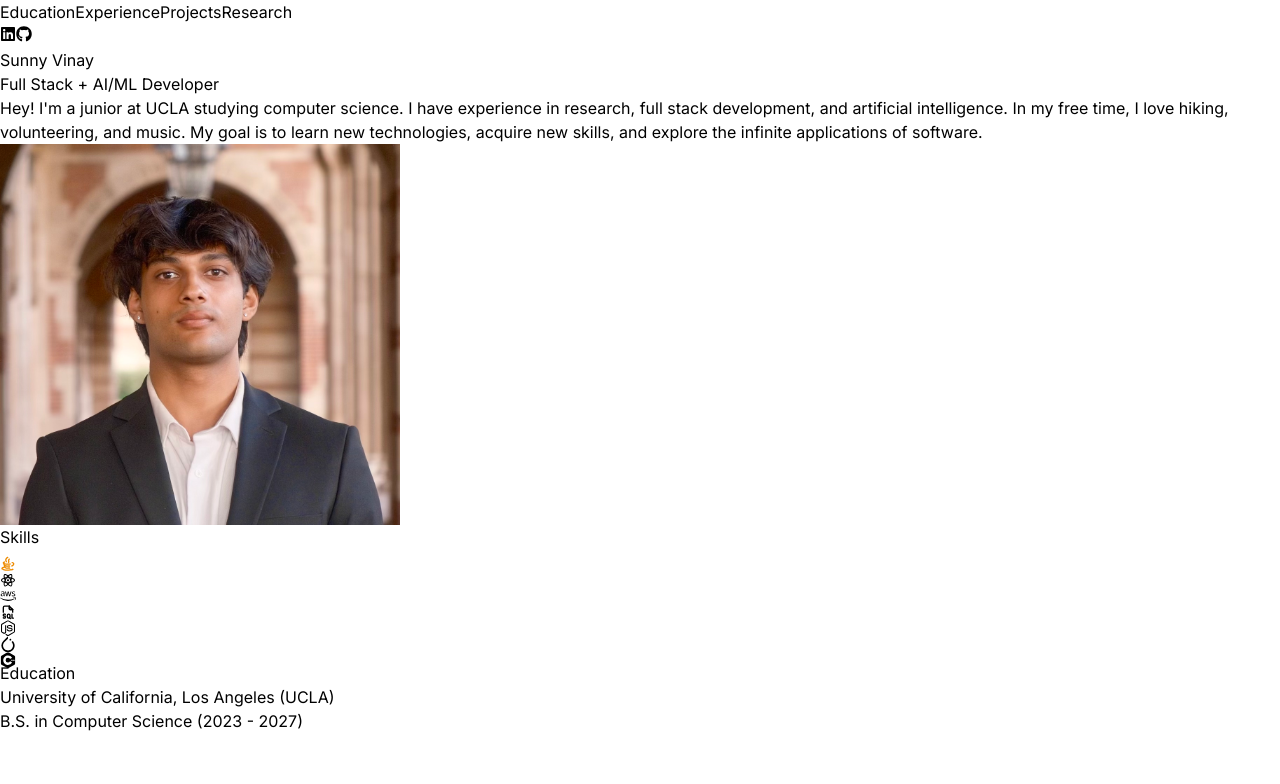
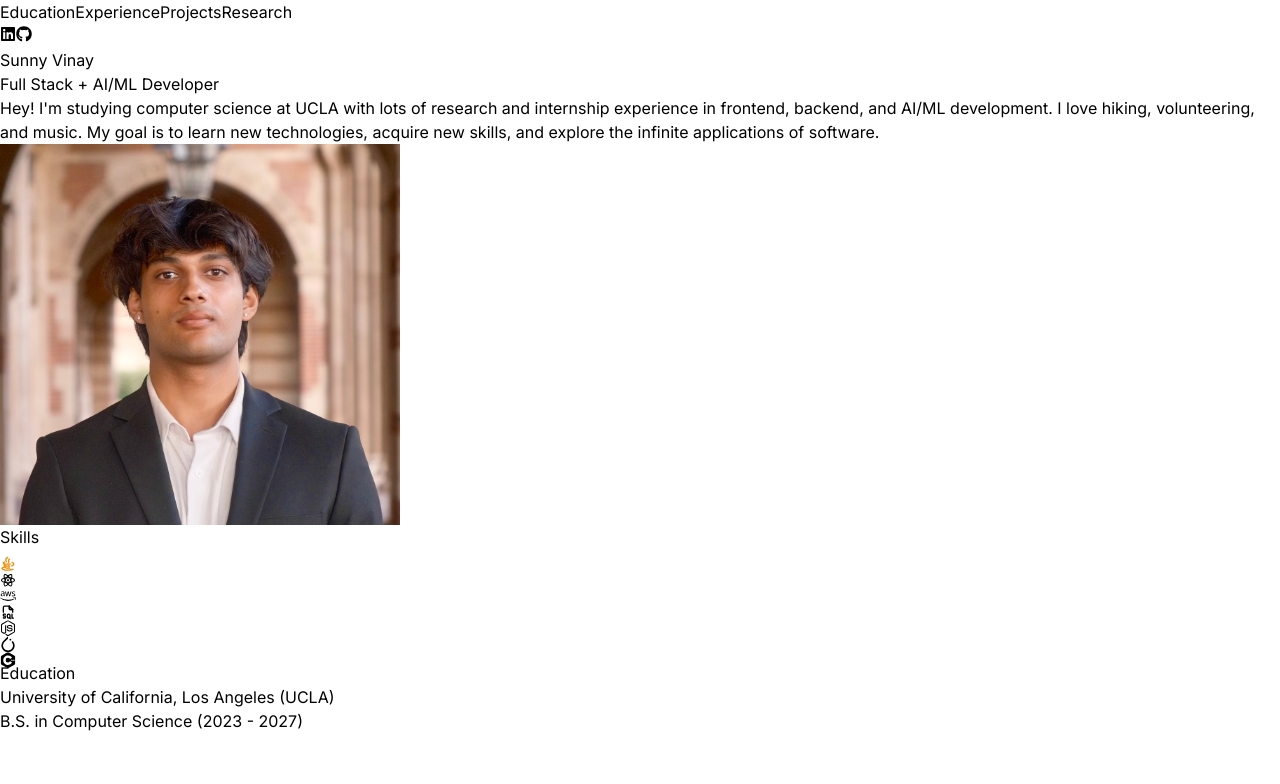
Before and after one commit to sunnyyvinay/my-portfolio-website, a React (Vite) app: page / in a window 1280 px wide. Shown: the top 784 px of the page. Built offline with nearby package versions, Linux system fonts and the light colour scheme.

Commit message:
change description

```diff
--- a/src/constants/index.js
+++ b/src/constants/index.js
@@ -8,7 +8,7 @@ import pinpal_logo from "../assets/projects/pinpal-logo.png";
 import lahacks25 from "../assets/projects/lahacks25.png";
 
 export const HERO_CONTENT =
-`Hey! I'm a junior at UCLA studying computer science. I have experience in research, full stack development, and artificial intelligence. In my free time, I love hiking, volunteering, and music. My goal is to learn new technologies, acquire new skills, and explore the infinite applications of software.`;
+`Hey! I'm studying computer science at UCLA with lots of research and internship experience in frontend, backend, and AI/ML development. I love hiking, volunteering, and music. My goal is to learn new technologies, acquire new skills, and explore the infinite applications of software.`;
 
 export const EXPERIENCES = [
   {
```
